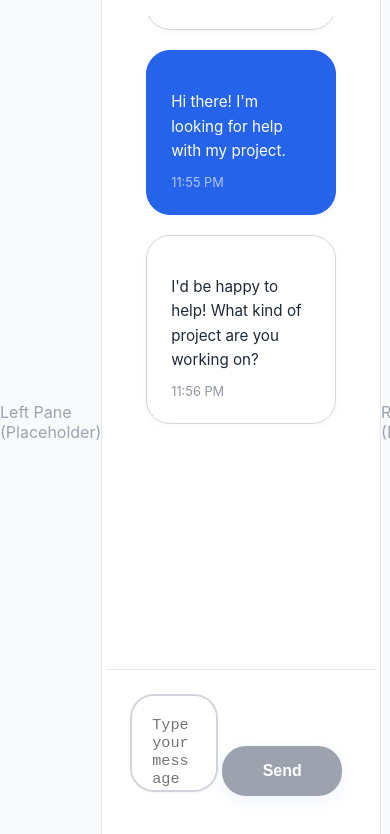
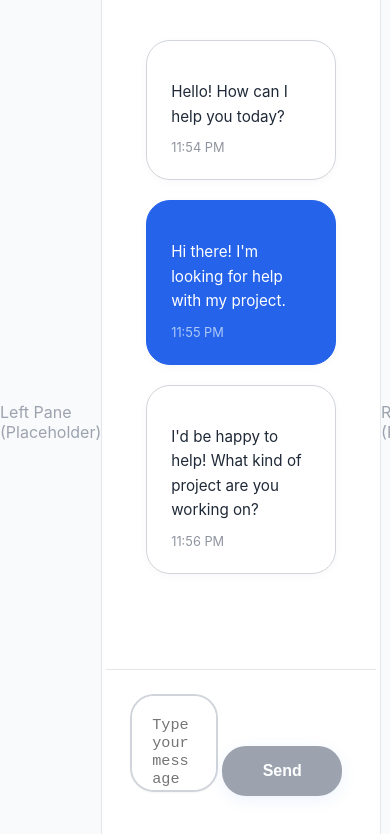
Before and after one commit to KelvinJRosado/llm-ui, a Vue app: page / in a window 390 px wide. Shown: the top 834 px of the page. Built offline with nearby package versions, Linux system fonts and the light colour scheme.

Commit message:
style: update ChatHistory and CenterPane components for improved layout and responsiveness

```diff
--- a/src/components/CenterPane.vue
+++ b/src/components/CenterPane.vue
@@ -81,7 +81,14 @@ const handleSendMessage = (message: string): void => {
 }
 .center-pane-history {
   flex: 1 1 0%;
+  display: flex;
+  flex-direction: column;
+  min-height: 0;
   padding: 1rem;
+}
+.center-pane-history > * {
+  flex: 1 1 0%;
+  min-height: 0;
 }
 .center-pane-input {
   flex-shrink: 0;
--- a/src/components/ChatHistory.vue
+++ b/src/components/ChatHistory.vue
@@ -99,7 +99,8 @@ export type { ChatMessage };
   display: flex;
   flex-direction: column;
   height: 100%;
-  max-height: 24rem;
+  flex: 1 1 0%;
+  min-height: 0;
   overflow-y: auto;
   /* Remove background and border-radius for unified look */
   padding: 1.5rem;
```
